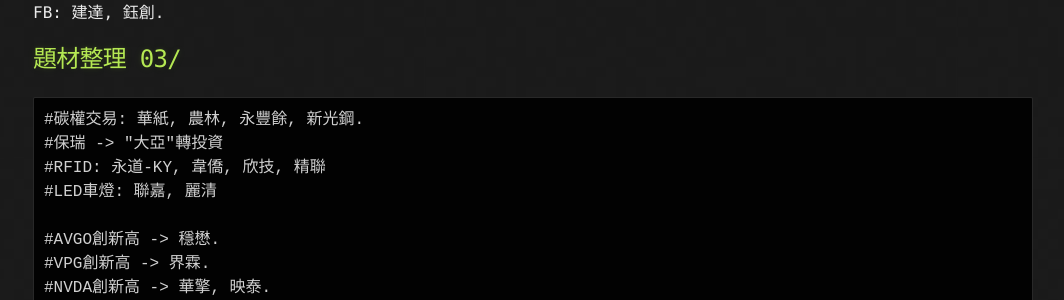
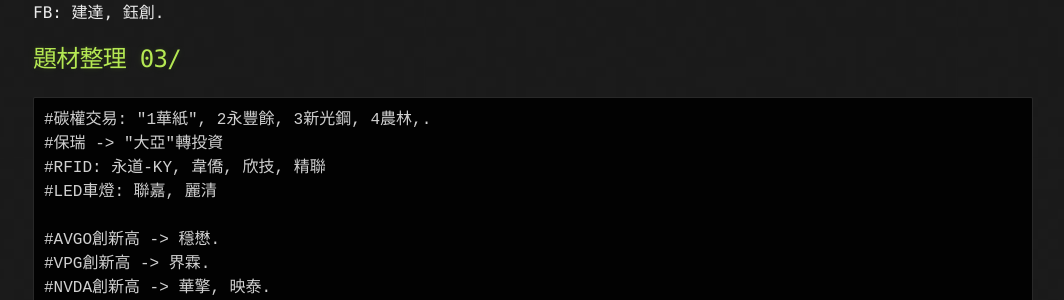
Before and after one commit to lepg5487/Stock_God, a Jekyll site: the page built from index.md, in a window 1280 px wide and 1400 px high, scrolled down 91729 px. Shown: the part 149-449 px from the top of the window, without its empty margins (107-1171 px from the left). Built offline with Jekyll 4.4.1, drawn with Linux system fonts in a browser that asks for light colours; our own code applies the rules of GitHub Pages for plain Markdown files; some of the changed text lies outside the part shown.

Commit message:
Update index.md

````diff
--- a/index.md
+++ b/index.md
@@ -3734,7 +3734,7 @@
 
 ## 題材整理 03/
 ```
-#碳權交易: 華紙, 農林, 永豐餘, 新光鋼.
+#碳權交易: "1華紙", 2永豐餘, 3新光鋼, 4農林,.
 #保瑞 -> "大亞"轉投資
 #RFID: 永道-KY, 韋僑, 欣技, 精聯
 #LED車燈: 聯嘉, 麗清
````
